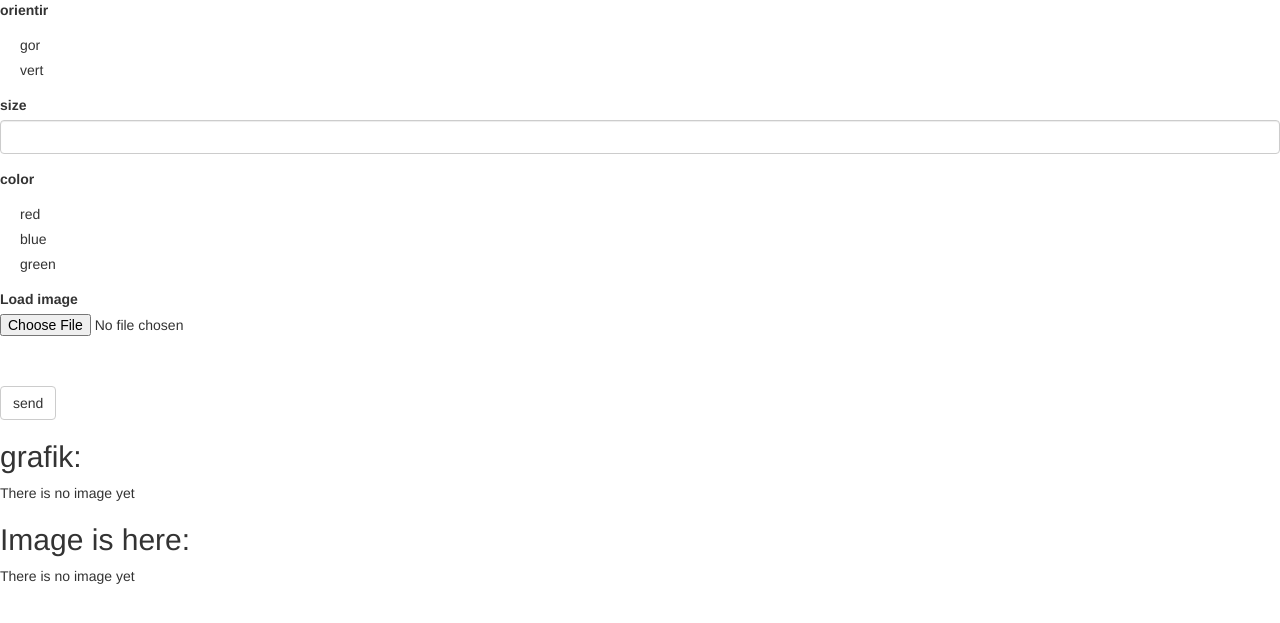
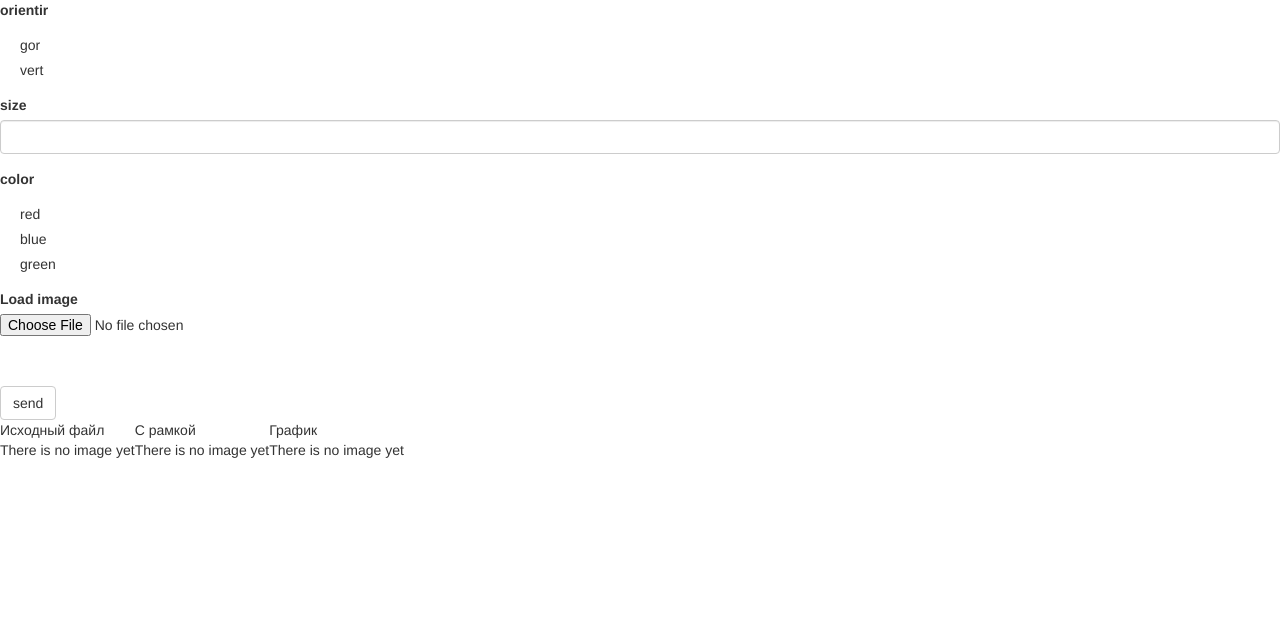
Before and after one commit to 47kaktus47/lr3_izzz, a Flask app: page /net in a window 1280 px wide. Shown: the top 623 px of the page. Run offline with Flask 2, Linux system fonts and the light colour scheme; some libraries are stand-ins or nearby versions.

Commit message:
Update net.html

```diff
--- a/flaskapp/templates/net.html
+++ b/flaskapp/templates/net.html
@@ -5,24 +5,41 @@
 <!-- блок body -->
 {% block content %}
 {{ wtf.quick_form(form, method='post',enctype="multipart/form-data", action="net") }}
-<!-- один из стандартных тэгов html - заголовок второго уровня -->
-<h2>grafik: </h2>
-<!-- проверяем есть ли данные классификации -->
+
+<table>
+    <tr>
+      <td>Исходный файл</td>
+      <td>С рамкой</td>
+      <td>График</td>
+    </tr>
+    <tr>
+    <td>
+        {% if filename %}
+        <p>{{filename}}
+        <p><img src={{filename}}/>
+        {% else %}
+        <p> There is no image yet </p>
+        {% endif %}
+    </td>
+      <td>
+        {% if image_name %}
+        <p>{{image_name}}
+        <p><img src={{image_name}}/>
+        {% else %}
+        <p> There is no image yet </p>
+        {% endif %}
+    </td>
+
+    <td>
         {% if gr_name %}
         <p>{{gr_name}}
         <p><img src={{gr_name}}/>
         {% else %}
         <p> There is no image yet </p>
         {% endif %}
+    </td>
+    </tr>
 
+  </table>
 
-<h2>Image is here: </h2>
-<!-- отображаем загруженное изображение с закругленными углами -->
-<!-- если оно есть (после submit) -->
-{% if image_name %}
- <p>{{image_name}}
- <p><img src={{image_name}}/>
-{% else %}
- <p> There is no image yet </p>
-{% endif %}
 {% endblock %}
```
Lines whose indentation alone changed are shown as unchanged.
